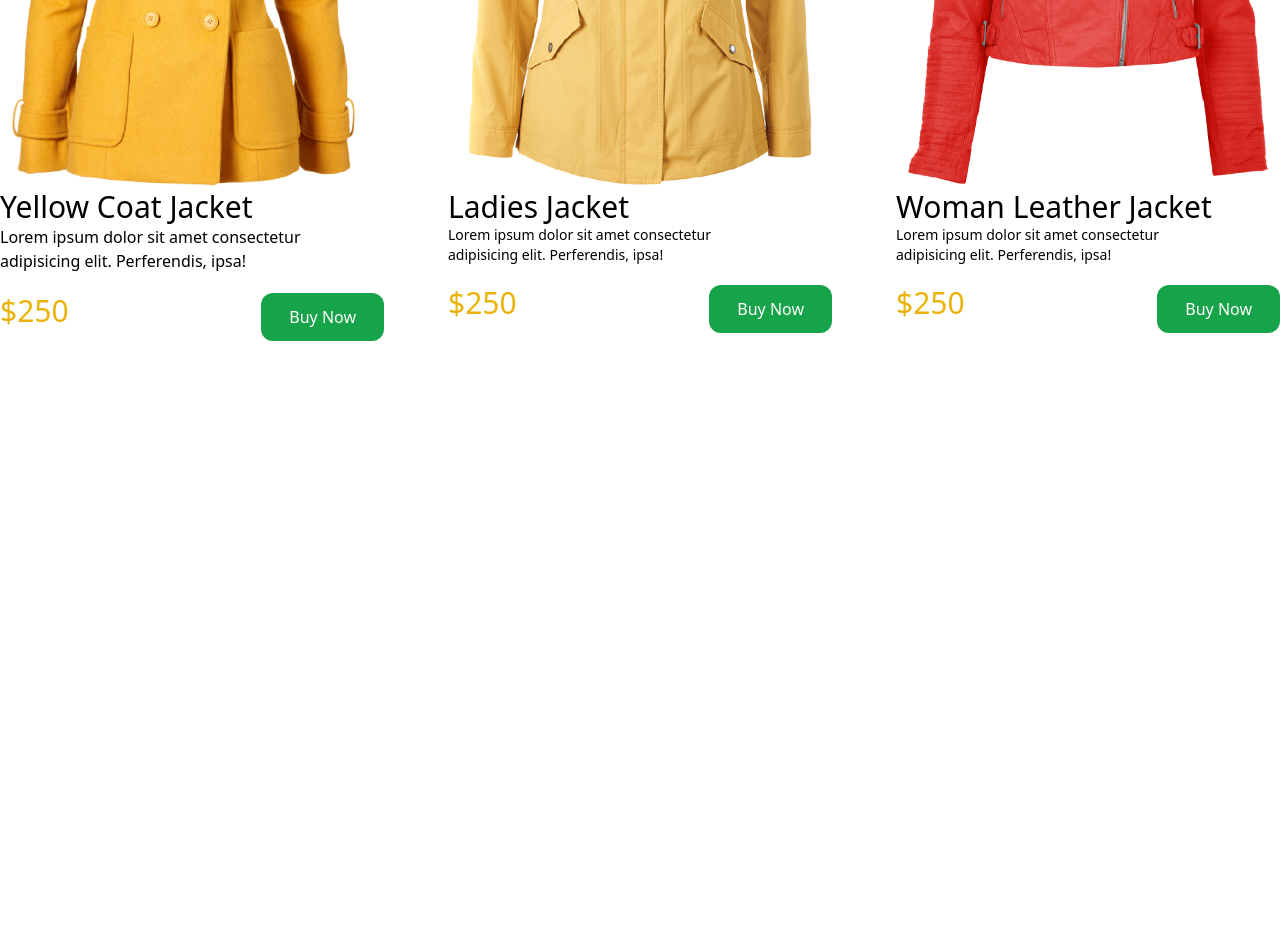
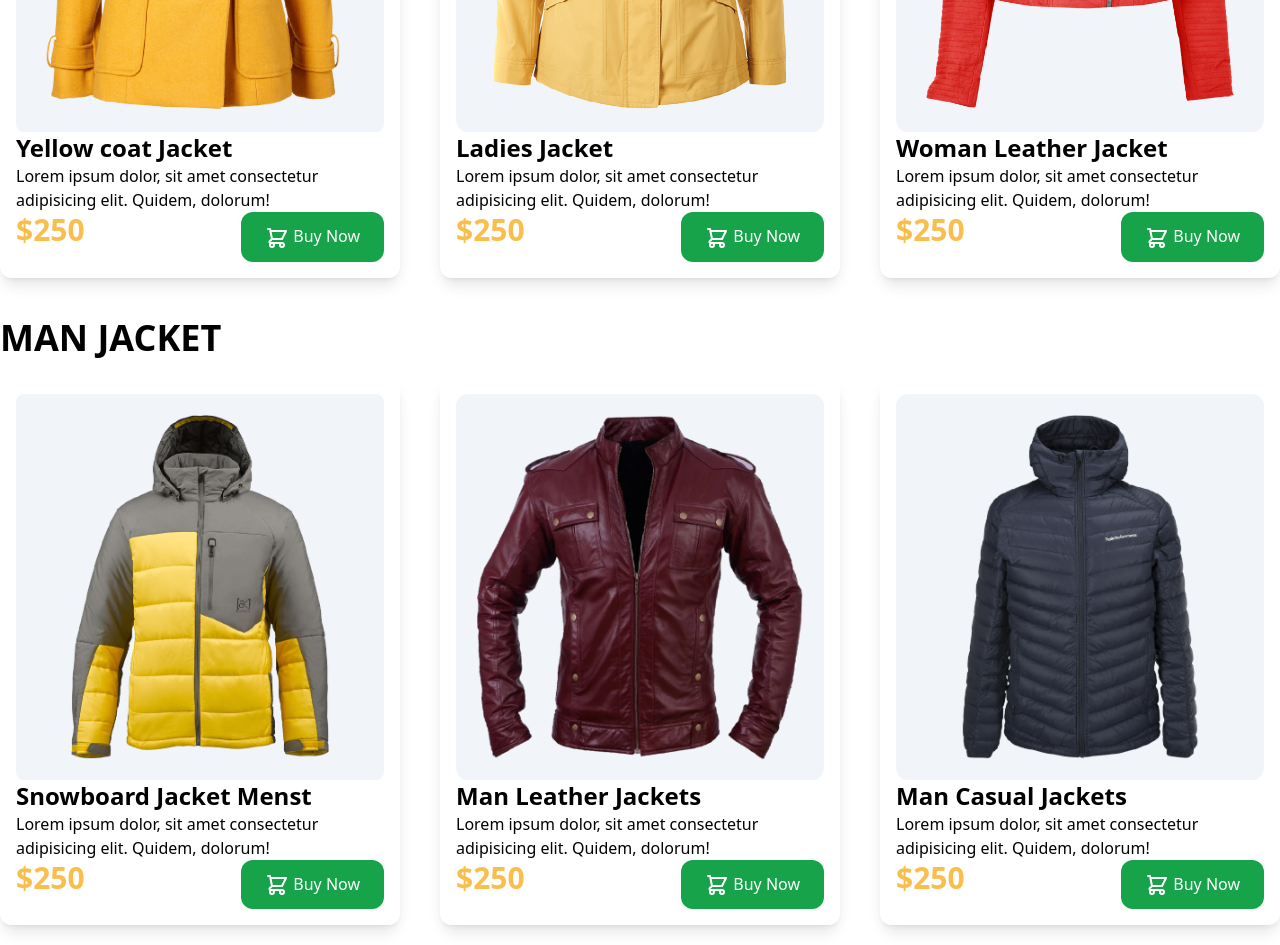
Before and after one commit to laizuakram1/penguin-fashion-tailwind, a plain HTML site: page index.html in a window 1280 px wide. Shown: the part 1120-2065 px from the top of the page. Before the commit the page ends 1461 px from the top, so only its background shows below. Drawn offline with nearby package versions, Linux system fonts and the light colour scheme.

Commit message:
complete men and women section

```diff
--- a/index.html
+++ b/index.html
@@ -14,6 +14,8 @@
               colors: {
                 clifford: '#da373d',
                 penguin: '#fffbeb',
+                pricecolor:'#FABE4C',
+
               }
             }
           }
@@ -23,11 +25,15 @@
 <body>
   <header class="bg-penguin">
      <section class="container mx-auto pb-36 pt-14">
-        <div class="sm:flex justify-around items-center">
+        <div class="sm:flex justify-between items-center">
             <div class="banner-left space-y-5">
                 <h1 class="text-5xl uppercase font-bold"><span class="text-orange-400">Be the penguins</span><br> of winter</h1>
                 <p>Lorem ipsum, dolor sit amet consectetur adipisicing elit.</p>
-                <button class="bg-green-600 py-3 text-white px-7 rounded-xl">Buy Now</button>
+                <button class="bg-green-600 py-3 text-white px-6 rounded-xl">
+                  <svg xmlns="http://www.w3.org/2000/svg" class="h-6 w-6 inline" fill="none" viewBox="0 0 24 24" stroke="currentColor">
+                    <path stroke-linecap="round" stroke-linejoin="round" stroke-width="2" d="M3 3h2l.4 2M7 13h10l4-8H5.4M7 13L5.4 5M7 13l-2.293 2.293c-.63.63-.184 1.707.707 1.707H17m0 0a2 2 0 100 4 2 2 0 000-4zm-8 2a2 2 0 11-4 0 2 2 0 014 0z" />
+                  </svg> Buy Now
+                </button>
             </div>
             <div class="banner-right pt-2">
                 <img class="w-1/2 sm:w-full" src="images/model.png" alt="">
@@ -36,44 +42,116 @@
      </section>
 
   </header>
-  <main>
-      <section class="container mx-auto grid-cols-3">
-          <h4 class="text-5xl py-12 font-bold">Women Jacket</h4>
-          <div class="grid grid-cols-3 gap-x-16">
-              <div>
-                  <img src="images/jacket-1.png" alt="">
-                  <h4 class="text-3xl">Yellow Coat Jacket</h4>
-                  <p class="text-md">Lorem ipsum dolor sit amet consectetur <br> adipisicing elit. Perferendis, ipsa!</p>
-                    <div class="flex justify-between mt-5">
-                        <p class="text-3xl text-yellow-500">$250</p>
-                        <button class="bg-green-600 py-3 text-white px-7 rounded-xl">Buy Now</button>
-                    </div>
+  <main class="container mx-auto">
+      <section id="Women jacket" class="my-5">
+        <h1 class="text-4xl font-bold uppercase py-5">Woman Jacket</h1>
+        <div class="grid grid-cols-3 gap-10">
 
+          <div class="p-4 rounded-xl shadow-lg border-0">
+            <div class="p-5 bg-slate-100 rounded-lg">
+              <img src="images/jacket-1.png" alt="">
+            </div>
+            <h4 class="text-2xl font-bold">Yellow coat Jacket</h4>
+            <p>Lorem ipsum dolor, sit amet consectetur adipisicing elit. Quidem, dolorum!</p>
+            <div class="flex justify-between">
+              <h2 class="text-3xl font-bold text-pricecolor">$250</h2>
+              <button class="bg-green-600 py-3 text-white px-6 rounded-xl">
+                <svg xmlns="http://www.w3.org/2000/svg" class="h-6 w-6 inline" fill="none" viewBox="0 0 24 24" stroke="currentColor">
+                  <path stroke-linecap="round" stroke-linejoin="round" stroke-width="2" d="M3 3h2l.4 2M7 13h10l4-8H5.4M7 13L5.4 5M7 13l-2.293 2.293c-.63.63-.184 1.707.707 1.707H17m0 0a2 2 0 100 4 2 2 0 000-4zm-8 2a2 2 0 11-4 0 2 2 0 014 0z" />
+                </svg> Buy Now
+              </button>
 
-              </div>
-              <div>
-                  <img src="images/jacket-2.png" alt="">
-                  <h4 class="text-3xl">Ladies Jacket </h4>
-                  <p class="text-sm">Lorem ipsum dolor sit amet consectetur <br> adipisicing elit. Perferendis, ipsa!</p>
-                    <div class="flex justify-between mt-5">
-                        <p class="text-3xl text-yellow-500">$250</p>
-                        <button class="bg-green-600 py-3 text-white px-7 rounded-xl">Buy Now</button>
-                    </div>
+            </div>
+            </div>
+          <div class="p-4 rounded-xl shadow-lg">
+            <div class="p-5 bg-slate-100 rounded-xl">
+              <img src="images/jacket-2.png" alt="">
+            </div>
+            <h4 class="text-2xl font-bold">Ladies Jacket </h4>
+            <p>Lorem ipsum dolor, sit amet consectetur adipisicing elit. Quidem, dolorum!</p>
+            <div class="flex justify-between">
+              <h2 class="text-3xl font-bold text-pricecolor">$250</h2>
+              <button class="bg-green-600 py-3 text-white px-6 rounded-xl">
+                <svg xmlns="http://www.w3.org/2000/svg" class="h-6 w-6 inline" fill="none" viewBox="0 0 24 24" stroke="currentColor">
+                  <path stroke-linecap="round" stroke-linejoin="round" stroke-width="2" d="M3 3h2l.4 2M7 13h10l4-8H5.4M7 13L5.4 5M7 13l-2.293 2.293c-.63.63-.184 1.707.707 1.707H17m0 0a2 2 0 100 4 2 2 0 000-4zm-8 2a2 2 0 11-4 0 2 2 0 014 0z" />
+                </svg> Buy Now
+              </button>
 
+            </div>
+          </div>
+          <div class="p-4 rounded-xl shadow-lg">
+            <div class="p-5 bg-slate-100 rounded-xl">
+              <img src="images/jacket-3.png" alt="">
+            </div>
+            <h4 class="text-2xl font-bold">Woman Leather Jacket </h4>
+            <p>Lorem ipsum dolor, sit amet consectetur adipisicing elit. Quidem, dolorum!</p>
+            <div class="flex justify-between">
+              <h2 class="text-3xl font-bold text-pricecolor">$250</h2>
+              <button class="bg-green-600 py-3 text-white px-6 rounded-xl">
+                <svg xmlns="http://www.w3.org/2000/svg" class="h-6 w-6 inline" fill="none" viewBox="0 0 24 24" stroke="currentColor">
+                  <path stroke-linecap="round" stroke-linejoin="round" stroke-width="2" d="M3 3h2l.4 2M7 13h10l4-8H5.4M7 13L5.4 5M7 13l-2.293 2.293c-.63.63-.184 1.707.707 1.707H17m0 0a2 2 0 100 4 2 2 0 000-4zm-8 2a2 2 0 11-4 0 2 2 0 014 0z" />
+                </svg> Buy Now
+              </button>
 
-              </div>
-              <div>
-                  <img src="images/jacket-3.png" alt="">
-                  <h4 class="text-3xl">Woman Leather Jacket </h4>
-                  <p class="text-sm">Lorem ipsum dolor sit amet consectetur <br> adipisicing elit. Perferendis, ipsa!</p>
-                    <div class="flex justify-between mt-5">
-                        <p class="text-3xl text-yellow-500">$250</p>
-                        <button class="bg-green-600 py-3 text-white px-7 rounded-xl">Buy Now</button>
-                    </div>
+            </div>
+          </div>
+        </div>
 
+      </section>
+      <section id="Man jacket" class="my-5">
+        <h1 class="text-4xl font-bold uppercase py-5">Man Jacket</h1>
+        <div class="grid grid-cols-3 gap-10">
 
-              </div>
+          <div class="p-4 rounded-xl shadow-lg border-0">
+            <div class="p-5 bg-slate-100 rounded-lg">
+              <img src="images/jacket-4.png" alt="">
+            </div>
+            <h4 class="text-2xl font-bold">Snowboard Jacket Menst</h4>
+            <p>Lorem ipsum dolor, sit amet consectetur adipisicing elit. Quidem, dolorum!</p>
+            <div class="flex justify-between">
+              <h2 class="text-3xl font-bold text-pricecolor">$250</h2>
+              <button class="bg-green-600 py-3 text-white px-6 rounded-xl">
+                <svg xmlns="http://www.w3.org/2000/svg" class="h-6 w-6 inline" fill="none" viewBox="0 0 24 24" stroke="currentColor">
+                  <path stroke-linecap="round" stroke-linejoin="round" stroke-width="2" d="M3 3h2l.4 2M7 13h10l4-8H5.4M7 13L5.4 5M7 13l-2.293 2.293c-.63.63-.184 1.707.707 1.707H17m0 0a2 2 0 100 4 2 2 0 000-4zm-8 2a2 2 0 11-4 0 2 2 0 014 0z" />
+                </svg> Buy Now
+              </button>
+
+            </div>
+            </div>
+          <div class="p-4 rounded-xl shadow-lg">
+            <div class="p-5 bg-slate-100 rounded-xl">
+              <img src="images/jacket-5.png" alt="">
+            </div>
+            <h4 class="text-2xl font-bold">Man Leather Jackets </h4>
+            <p>Lorem ipsum dolor, sit amet consectetur adipisicing elit. Quidem, dolorum!</p>
+            <div class="flex justify-between">
+              <h2 class="text-3xl font-bold text-pricecolor">$250</h2>
+              <button class="bg-green-600 py-3 text-white px-6 rounded-xl">
+                <svg xmlns="http://www.w3.org/2000/svg" class="h-6 w-6 inline" fill="none" viewBox="0 0 24 24" stroke="currentColor">
+                  <path stroke-linecap="round" stroke-linejoin="round" stroke-width="2" d="M3 3h2l.4 2M7 13h10l4-8H5.4M7 13L5.4 5M7 13l-2.293 2.293c-.63.63-.184 1.707.707 1.707H17m0 0a2 2 0 100 4 2 2 0 000-4zm-8 2a2 2 0 11-4 0 2 2 0 014 0z" />
+                </svg> Buy Now
+              </button>
+
+            </div>
           </div>
+          <div class="p-4 rounded-xl shadow-lg">
+            <div class="p-5 bg-slate-100 rounded-xl">
+              <img src="images/jacket-6.png" alt="">
+            </div>
+            <h4 class="text-2xl font-bold">Man Casual Jackets </h4>
+            <p>Lorem ipsum dolor, sit amet consectetur adipisicing elit. Quidem, dolorum!</p>
+            <div class="flex justify-between">
+              <h2 class="text-3xl font-bold text-pricecolor">$250</h2>
+              <button class="bg-green-600 py-3 text-white px-6 rounded-xl">
+                <svg xmlns="http://www.w3.org/2000/svg" class="h-6 w-6 inline" fill="none" viewBox="0 0 24 24" stroke="currentColor">
+                  <path stroke-linecap="round" stroke-linejoin="round" stroke-width="2" d="M3 3h2l.4 2M7 13h10l4-8H5.4M7 13L5.4 5M7 13l-2.293 2.293c-.63.63-.184 1.707.707 1.707H17m0 0a2 2 0 100 4 2 2 0 000-4zm-8 2a2 2 0 11-4 0 2 2 0 014 0z" />
+                </svg> Buy Now
+              </button>
+
+            </div>
+          </div>
+        </div>
+
       </section>
   </main>
 
```
